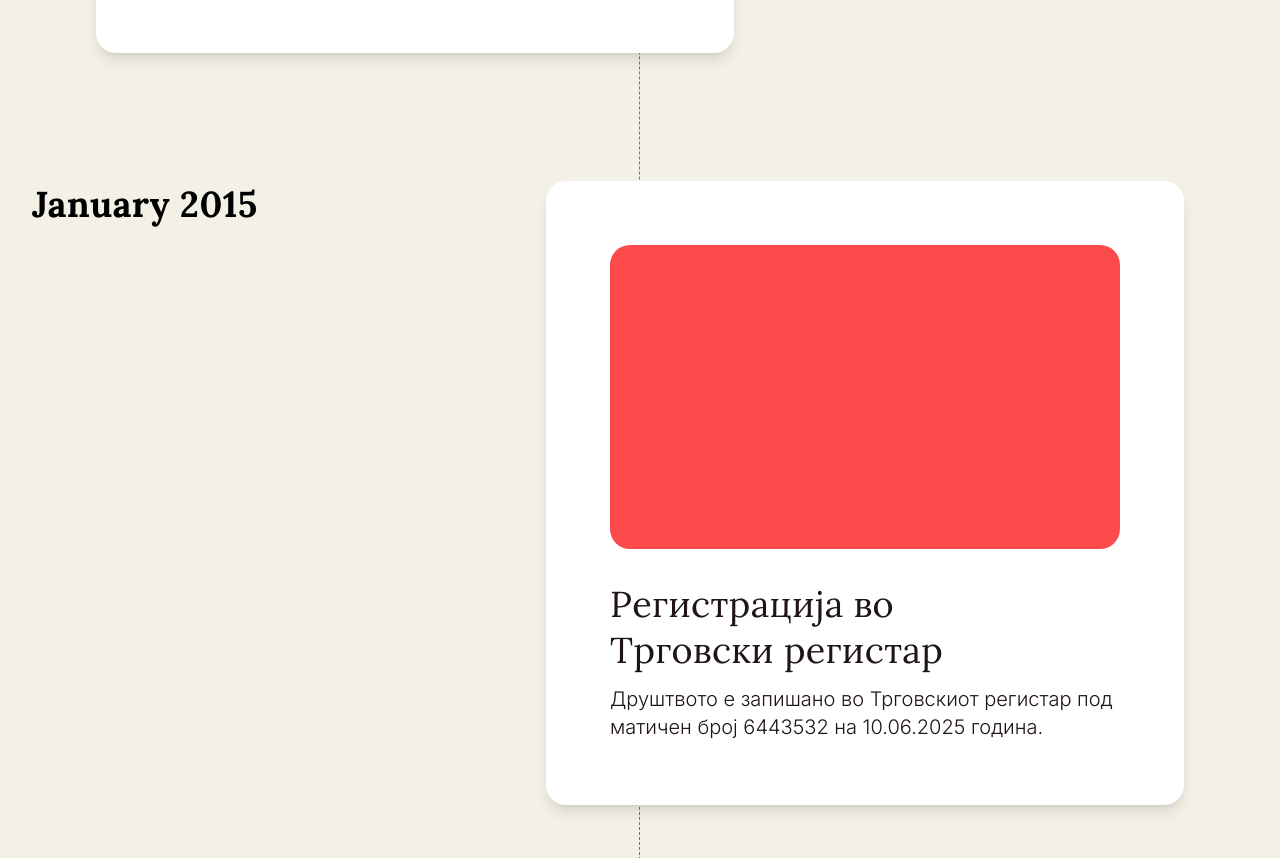
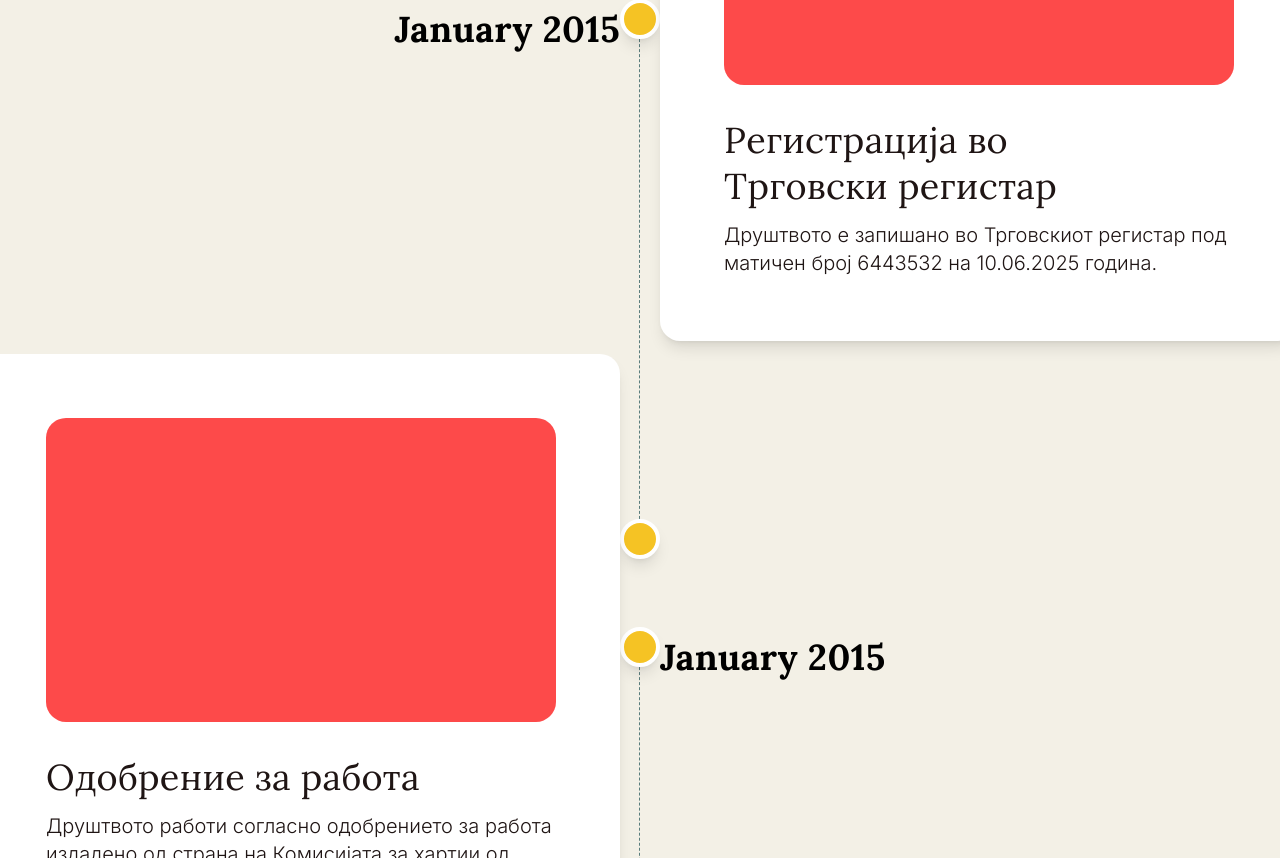
Before and after one commit to slavcoc/opfolio-app, a Next.js app: page /about in a window 1280 px wide. Shown: the part 2882-3740 px from the top of the page. Built offline with nearby package versions, Linux system fonts and the light colour scheme.

Commit message:
fixes on the timeline card positioning

```diff
--- a/src/app/components/AboutTimeline.tsx
+++ b/src/app/components/AboutTimeline.tsx
@@ -61,32 +61,22 @@ const AboutTimeline: React.FC = () => {
         </div>
 
         {/* Timeline Section */}
-        <div className="relative">
-          {/* Timeline Line - Hidden on mobile, visible on desktop */}
-          <div className="hidden lg:block absolute left-1/2 transform -translate-x-1/2 w-0.5 h-full">
-            {/* Dashed line */}
-            <div className="absolute top-0 left-1/2 transform -translate-x-1/2 w-0.5 h-full border-l border-dashed border-[#5A7D7C]"></div>
-
-            {/* Timeline dots */}
-            <div className="absolute top-0 left-1/2 transform -translate-x-1/2 w-10 h-10 bg-[#F5C324] rounded-full border-4 border-white shadow-lg"></div>
-            <div className="absolute top-1/3 left-1/2 transform -translate-x-1/2 w-10 h-10 bg-[#F5C324] rounded-full border-4 border-white shadow-lg"></div>
-            <div className="absolute top-2/3 left-1/2 transform -translate-x-1/2 w-10 h-10 bg-[#F5C324] rounded-full border-4 border-white shadow-lg"></div>
-            <div className="absolute bottom-0 left-1/2 transform -translate-x-1/2 w-10 h-10 bg-[#F5C324] rounded-full border-4 border-white shadow-lg"></div>
-          </div>
-
-          {/* Timeline Cards */}
-          <div className="space-y-16 sm:space-y-20 md:space-y-24 lg:space-y-32">
+        <div className="relative mt-0">
+          {/* Timeline Items */}
+          <div>
             {timelineData.map((item, index) => (
-              <div key={item.id} className={`relative flex flex-col lg:flex-row items-center ${index % 2 === 0 ? 'lg:justify-start' : 'lg:justify-end'}`}>
+              <div key={item.id} className="relative">
+                {/* Mobile version */}
+                <div className="lg:hidden">
                   {/* Date - Mobile version */}
-                <div className="lg:hidden mb-6 sm:mb-8">
+                  <div className="mb-6 sm:mb-8 text-center">
                     <span className="text-2xl sm:text-3xl md:text-4xl font-lora font-bold leading-1.28 tracking-0.01 text-black">
                       {item.date}
                     </span>
                   </div>
 
-                {/* Card */}
-                <div className={`w-full max-w-[638px] bg-white rounded-[20px] p-6 sm:p-8 md:p-12 lg:p-16 shadow-lg ${index % 2 === 0 ? 'lg:mr-auto lg:pr-16' : 'lg:ml-auto lg:pl-16'}`}>
+                  {/* Card - Mobile version */}
+                  <div className="w-full bg-white rounded-[20px] p-6 sm:p-8 md:p-12 lg:p-16 shadow-lg">
                     <div className="space-y-6 sm:space-y-8">
                       {/* Colored header */}
                       <div
@@ -105,12 +95,57 @@ const AboutTimeline: React.FC = () => {
                       </div>
                     </div>
                   </div>
+                </div>
 
-                {/* Date - Desktop version */}
-                <div className={`hidden lg:block absolute top-0 ${index % 2 === 0 ? 'right-0' : 'left-0'} transform ${index % 2 === 0 ? 'translate-x-16' : '-translate-x-16'}`}>
+                {/* Desktop Timeline Item */}
+                <div className="hidden lg:block relative min-h-[500px] mb-32">
+                  {/* Centered line with yellow dots - height matches card + 20px padding */}
+                  <div className="absolute left-1/2 transform -translate-x-1/2 w-0.5 h-[calc(100%+20px)] top-[-10px]">
+                    <div className="absolute top-0 left-1/2 transform -translate-x-1/2 w-0.5 h-full border-l border-dashed border-[#5A7D7C]"></div>
+
+                    {/* Yellow dots at start and end of line */}
+                    <div className="absolute top-0 left-1/2 transform -translate-x-1/2 -translate-y-1/2 w-10 h-10 bg-[#F5C324] rounded-full border-4 border-white shadow-lg"></div>
+                    <div className="absolute bottom-0 left-1/2 transform -translate-x-1/2 translate-y-1/2 w-10 h-10 bg-[#F5C324] rounded-full border-4 border-white shadow-lg"></div>
+                  </div>
+
+                  {/* Relative positioned container */}
+                  <div className="relative w-full h-full">
+                    {/* Card positioned based on index (alternating) */}
+                    <div className={`absolute top-1/2 -translate-y-1/2 w-[638px] bg-white rounded-[20px] p-16 shadow-lg ${
+                      index % 2 === 0
+                        ? 'right-1/2 transform -translate-x-5' // Left side (first, third)
+                        : 'left-1/2 transform translate-x-5'  // Right side (second, fourth)
+                    }`}>
+                      <div className="space-y-8">
+                        {/* Colored header */}
+                        <div
+                          className="w-full h-[304px] rounded-[20px]"
+                          style={{ backgroundColor: item.color }}
+                        ></div>
+
+                        {/* Content */}
+                        <div className="space-y-3">
+                          <h3 className="text-[36px] font-lora font-normal leading-1.28 tracking-0.01 text-[#1F1514] max-w-[412px]">
+                            {item.title}
+                          </h3>
+                          <p className="text-body-medium text-[#1F1514]">
+                            {item.description}
+                          </p>
+                        </div>
+                      </div>
+                    </div>
+
+                    {/* Year positioned opposite to card */}
+                    <div className={`absolute top-1/2 -translate-y-1/2 ${
+                      index % 2 === 0
+                        ? 'left-1/2 transform translate-x-5'  // Right side (first, third)
+                        : 'right-1/2 transform -translate-x-5' // Left side (second, fourth)
+                    }`}>
                       <span className="text-[36px] font-lora font-bold leading-1.28 tracking-0.01 text-black">
                         {item.date}
                       </span>
+                    </div>
+                  </div>
                 </div>
               </div>
             ))}
```
Lines whose indentation alone changed are shown as unchanged.
